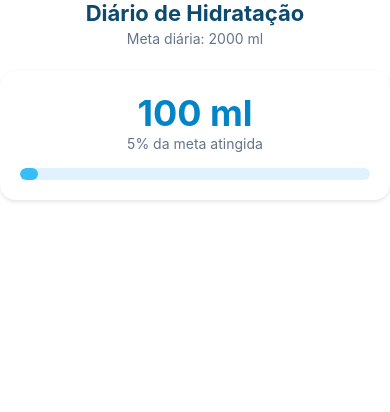
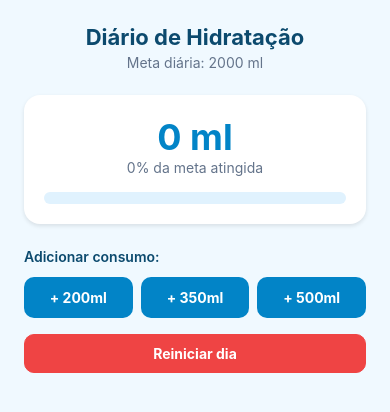
Before and after one commit to Ana-Clara-Lobo-Silveira/diarioHidratacao, a React Native app: screen / in a window 390 px wide. Shown: the top 412 px of the page. Built offline with nearby package versions, Linux system fonts and the light colour scheme.

Commit message:
add: estruturação do componenete ActionButtons

```diff
--- a/App.jsx
+++ b/App.jsx
@@ -1,23 +1,48 @@
 import { StatusBar, View, Text, StyleSheet} from "react-native";
 import { SafeAreaProvider, SafeAreaView } from "react-native-safe-area-context";
+import { COLORS } from "./src/constants/colors";
 import { Header } from "./src/components/Header";
 import { WaterProgress } from "./src/components/WaterProgress";
-
+import { ActionButtons } from "./src/components/ActionButtons";
+import { use, useState } from "react";
 
 
 
 export default function App(){
   const GOAL = 2000;
+  const [consumed, setConsumed] = useState(0);
+
+  const handleAddWater = (ml) => {
+    setConsumed((memoria) => memoria + ml);
+  };
+
+  const handleReset = () => {
+    setConsumed(0);
+  };
 
   return(
     <SafeAreaProvider>
-      <SafeAreaView>
+      <SafeAreaView style={styles.container}>
       <StatusBar barStyle={'auto'}/>
-      <View>
+      <View style={styles.content}>
         <Header goal={GOAL}/>
-        <WaterProgress consumed= {100} goal={GOAL} />
+        <WaterProgress consumed= {consumed} goal={GOAL} />
+        <ActionButtons onAdd={handleAddWater} onReset={handleReset}/>
       </View>
       </SafeAreaView>
     </SafeAreaProvider>
   )
 }
+
+
+const styles = StyleSheet.create({
+  container: {
+    flex: 1,
+    backgroundColor: COLORS.background,
+  },
+  content: {
+    flex: 1,
+    padding: 24,
+    alignItems: 'center',
+  },
+});
--- /dev/null
+++ b/src/components/ActionButtons.jsx
@@ -0,0 +1,67 @@
+import { View, Text, StyleSheet , Pressable} from 'react-native';
+import { COLORS } from '../constants/colors';
+
+export function ActionButtons({onAdd , onReset}) {
+  return (
+    <View style={styles.container}>
+      <Text style={styles.label}>Adicionar consumo:</Text>
+      <View style={styles.buttonRow}>
+        <Pressable style={styles.button} onPress={() => onAdd(200)}>
+            <Text style = {styles.buttonText}>+ 200ml</Text>
+        </Pressable>
+        <Pressable style={styles.button} onPress={() => onAdd(350)}>
+            <Text style = {styles.buttonText}>+ 350ml</Text>
+        </Pressable>
+        <Pressable style={styles.button} onPress={() => onAdd(500)}>
+            <Text style = {styles.buttonText}>+ 500ml</Text>
+        </Pressable>
+      </View>
+        <Pressable style={styles.resetButton} onPress={onReset}>
+            <Text style={styles.buttonText}>Reiniciar dia</Text>
+        </Pressable>
+    </View>
+  );
+}
+
+const styles = StyleSheet.create({
+  container: {
+    width: '100%',
+  },
+  label: {
+    fontSize: 14,
+    fontWeight: '600',
+    color: COLORS.textMain,
+    marginBottom: 12,
+  },
+  buttonRow: {
+    flexDirection: 'row',
+    justifyContent: 'space-between',
+    gap: 8,
+    marginBottom: 16,
+  },
+  button: {
+    flex: 1,
+    backgroundColor: COLORS.primary,
+    paddingVertical: 12,
+    borderRadius: 10,
+    alignItems: 'center',
+  },
+  buttonText: {
+    color: COLORS.white,
+    fontWeight: 'bold',
+    fontSize: 14,
+  },
+  resetButton: {
+    backgroundColor: COLORS.danger,
+    borderWidth: 1,
+    borderColor: COLORS.danger,
+    paddingVertical: 10,
+    borderRadius: 10,
+    alignItems: 'center',
+  },
+  resetButtonText: {
+    color: COLORS.cardBg,
+    fontWeight: '600',
+    fontSize: 13,
+  },
+});
```
